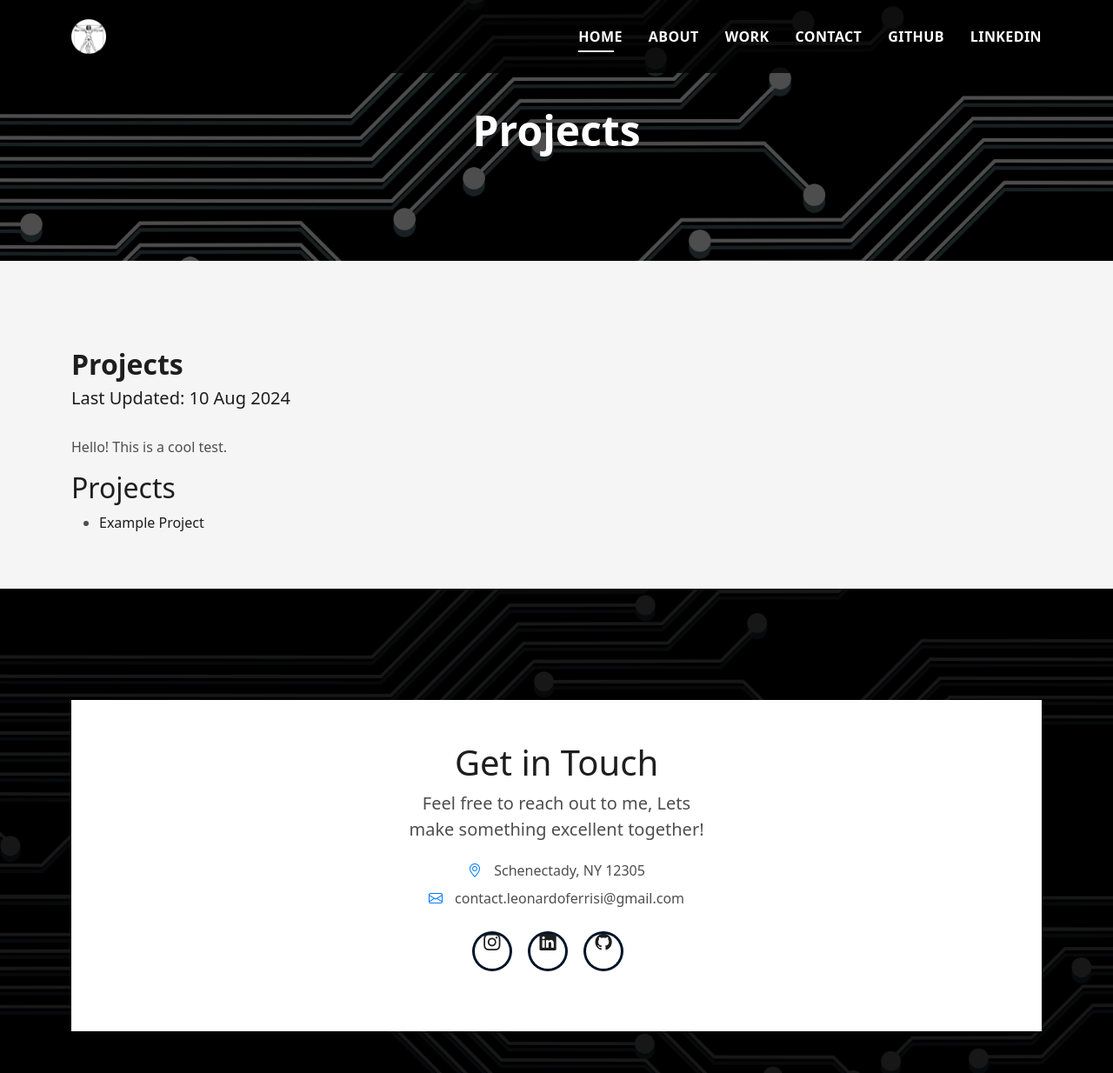
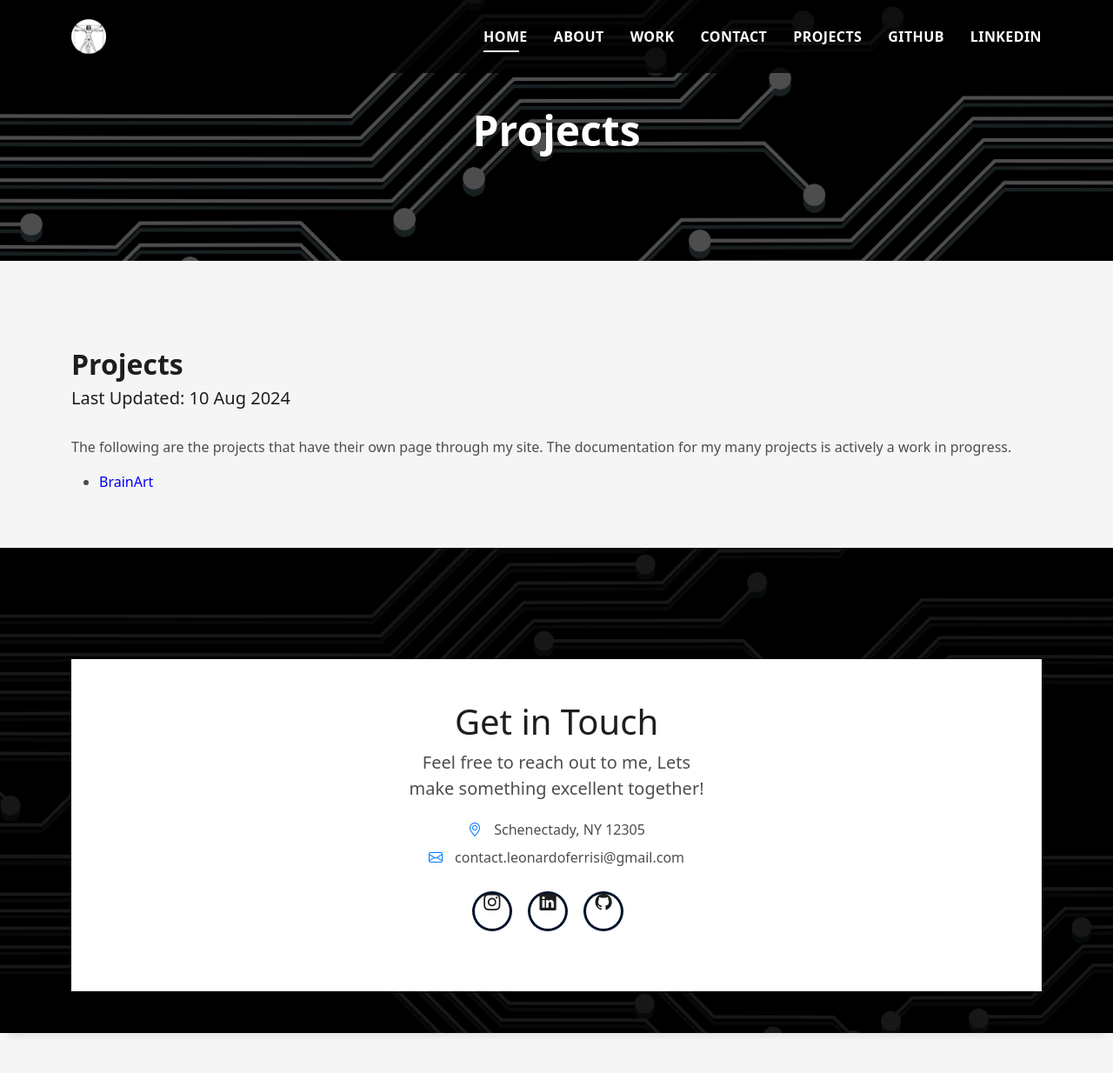
Before and after one commit to LeonardoFerrisi/portfolio-site, a Jekyll site: the page built from _categories/projects.md, in a window 1280 px wide and 1234 px high. Shown: the whole window at 87% size. Built offline with Jekyll 4.4.1, drawn with Linux system fonts in a browser that asks for light colours; nearby versions of some CDN libraries; library files that are not in the unit come from our copies; comment, search, counter and statistics services are not loaded.

Commit message:
updated navbar and projects pages

```diff
--- a/_categories/projects.md
+++ b/_categories/projects.md
@@ -3,12 +3,11 @@ title: "Projects"
 date: 2024-08-10
 ---
 
-Hello! This is a cool test.
-
-## Projects
+The following are the projects that have their own page through my site.
+The documentation for my many projects is actively a work in progress.
 
 <ul>
   {% for project in site.projects %}
-    <li><a href="{{ project.url }}">{{ project.title }}</a></li>
+    <li><a href="{{ project.url }}" style="color: blue;">{{ project.title }}</a></li>
   {% endfor %}
 </ul>
--- a/_layouts/category_page.html
+++ b/_layouts/category_page.html
@@ -35,6 +35,7 @@ title: Category Layout
         <li><a class="nav-link scrollto" href="#about">About</a></li>
         <li><a class="nav-link scrollto" href="https://leonardoferrisi.com#work">Work</a></li>
         <li><a class="nav-link scrollto" href="https://leonardoferrisi.com#contact">Contact</a></li>
+        <li><a class="nav-link scrollto" href="https://leonardoferrisi.com/categories/projects/">Projects</a></li>
         <li><a class="nav-link scrollto" href="https://github.com/LeonardoFerrisi">Github</a></li>
         <li><a class="nav-link scrollto" href="https://www.linkedin.com/in/leonardo-ferrisi/">LinkedIn</a></li>
       </ul>
--- a/_layouts/project.html
+++ b/_layouts/project.html
@@ -36,6 +36,7 @@ title: Projects
         <li><a class="nav-link scrollto" href="https://leonardoferrisi.com/#about">About</a></li>
         <li><a class="nav-link scrollto" href="https://leonardoferrisi.com/#work">Work</a></li>
         <li><a class="nav-link scrollto" href="https://leonardoferrisi.com/#contact">Contact</a></li>
+        <li><a class="nav-link scrollto" href="https://leonardoferrisi.com/categories/projects/">Projects</a></li>
         <li><a class="nav-link scrollto" href="https://github.com/LeonardoFerrisi">Github</a></li>
         <li><a class="nav-link scrollto" href="https://www.linkedin.com/in/leonardo-ferrisi/">LinkedIn</a></li>
       </ul>
--- a/index.html
+++ b/index.html
@@ -58,7 +58,7 @@
           <li><a class="nav-link scrollto" href="#contact">Contact</a></li>
           <!-- <li><a class="nav-link scrollto" href="https://registry.jsonresume.org/LeonardoFerrisi?theme=kendall">Resume</a></li> -->
           <!-- <li><a class="nav-link scrollto" href="resume.html">Resume</a></li> -->
-
+          <li><a class="nav-link scrollto" href="https://leonardoferrisi.com/categories/projects/">Projects</a></li>
           <li><a class="nav-link scrollto" href="https://github.com/LeonardoFerrisi">Github</a></li>
           <li><a class="nav-link scrollto" href="https://www.linkedin.com/in/leonardo-ferrisi/">LinkedIn</a></li>
         </ul>
```
Also changed, not shown: _projects/BrainArt.md (added, +11 -0 lines), _projects/test-project-title.md (deleted, +0 -9 lines).
